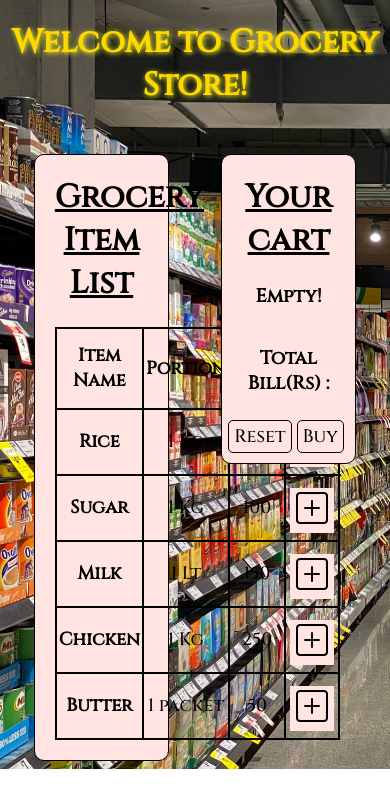
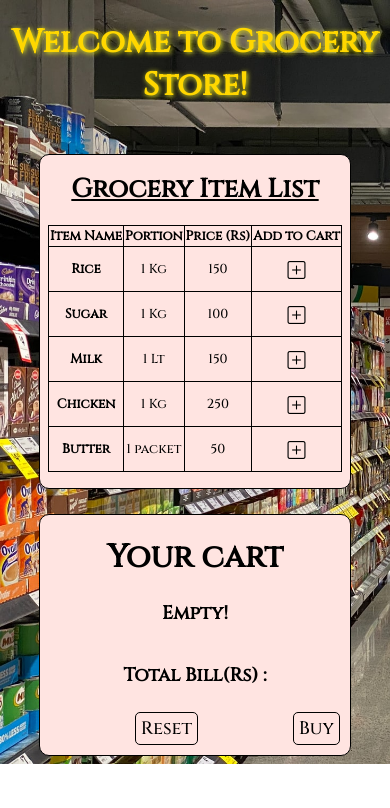
Before and after one commit to Mehdi-Zafar/Grocery-list, a plain HTML site: page index.html in a window 390 px wide. Drawn offline with nearby package versions, Linux system fonts and the light colour scheme.

Commit message:
2nd commit

```diff
--- a/index.html
+++ b/index.html
@@ -103,7 +103,7 @@
         </table>
         <h2></h2>
       </div>
-      <div class="container cart">
+      <div class="cart">
         <h1>Your cart</h1>
         <h3 class="empty-word">Empty!</h3>
         <table></table>
--- a/script.js
+++ b/script.js
@@ -14,16 +14,19 @@ button.forEach((btn)=>{
             const th1 = document.createElement("th");
             const th2 = document.createElement("th");
             const th3 = document.createElement("th");
+            const th4 = document.createElement("th");
             th0.innerText = "S.no";
             th1.innerText = "Item Name";
             th2.innerText = "Quantity";
             th3.innerText = "Price";
+            th4.innerText = "Delete";
             tr0.append(th0);
             tr0.append(th1);
             tr0.append(th2);
             tr0.append(th3);
+            tr0.append(th4);
             cart.append(tr0);
-            th0.style, th1.style, th2.style,th3.style = "padding:10px";
+            th0.style, th1.style, th2.style,th3.style,th4.style = "padding-inline:15px";
         }
         if(!items.includes(btn.value)){
             const tr = document.createElement("tr");
@@ -31,6 +34,7 @@ button.forEach((btn)=>{
         const td1 = document.createElement("td");
         const td2 = document.createElement("td");
         const td3 = document.createElement("td");
+        const td4 = document.createElement("td");
         empty.style = "display:none";
         th.append(Sno);
         td1.append(btn.value);
@@ -38,15 +42,17 @@ button.forEach((btn)=>{
         td2.innerHTML = 1;
         td2.setAttribute("id",`${btn.value}`)
         td3.innerText = btn.dataset.price;
+        td4.innerHTML = `<button class="delete" title="Delete item"><i class="bi bi-trash"></i></button>`
         tr.append(th);
         tr.append(td1);
         tr.append(td2);
         tr.append(td3);
+        tr.append(td4);
         cart.append(tr);
         Sno+=1;
         totalBill+=parseInt(btn.dataset.price) * parseInt(document.getElementById(btn.value).innerHTML);
         document.querySelector("div.cart h3 span.bill").innerHTML= totalBill;
-        th.style, td1.style, td2.style = "padding:12px;";
+        th.style, td1.style, td2.style, td3.style, td4.style = "padding-inline:20px;";
         items.push(btn.value);
         }else{
             let quantity = parseInt(document.getElementById(btn.value).innerHTML);
@@ -87,3 +93,12 @@ buy.addEventListener("click",function(){
         }
     }
 })
+
+// const deletebtn = document.querySelectorAll("button.delete");
+// deletebtn.forEach((btn)=>{
+//     btn.addEventListener("click",function(){
+//         const row = btn.parentElement.parentElement;
+//         // row.remove();
+//         console.log(row);
+//     })
+// })
--- a/style.css
+++ b/style.css
@@ -26,10 +26,23 @@ div.container {
   color: black;
   margin-inline: auto;
   margin-top: 25px;
-  width: 25%;
+  width: 450px;
   border: 1px solid black;
   border-radius: 10px;
-  padding-inline: 30px;
+  padding-inline: 10px;
+  height: fit-content;
+  text-align: center;
+}
+
+.cart {
+  width: 450px;
+  background-color: mistyrose;
+  color: black;
+  margin-inline: auto;
+  margin-top: 25px;
+  border: 1px solid black;
+  border-radius: 10px;
+  padding-inline: 5px;
   height: fit-content;
   text-align: center;
 }
@@ -48,7 +61,7 @@ th,
 td {
   border: 2px solid black;
   border-collapse: collapse;
-  padding: 2px;
+  padding: 5px;
   /* padding-inline: 10px; */
   font-size: large;
   margin-inline: auto;
@@ -80,6 +93,14 @@ button.addNew {
   font-size: xx-large;
 }
 
+button.delete {
+  /* margin-top: 10px; */
+  margin-inline: auto;
+  display: inline-block;
+  border: none;
+  font-size: x-large;
+}
+
 button.reset,
 button.buy {
   border-radius: 5px;
@@ -98,10 +119,17 @@ div.btn-cart {
   padding-block: 5px;
 }
 
+@media screen and (max-width: 1024px) {
+  div.big-container {
+    flex-direction: column;
+  }
+}
+
 @media screen and (max-width: 550px) {
   div.container {
-    padding-inline: 20px;
-    font-size: medium;
+    padding-inline: 5px;
+    font-size: small;
+    width: 300px;
   }
   button.reset {
     display: inline-block;
@@ -110,4 +138,24 @@ div.btn-cart {
     top: 0;
     right: 0;
   }
+  table,
+  th,
+  td {
+    border: 1px solid black;
+    border-collapse: collapse;
+    padding: 1px;
+    /* padding-inline: 10px; */
+    font-size: small;
+    margin-inline: auto;
+  }
+  .cart {
+    width: 300px;
+  }
+  button.addNew {
+    margin-top: 10px;
+    margin-inline: auto;
+    display: inline-block;
+    border: none;
+    font-size: large;
+  }
 }
```
